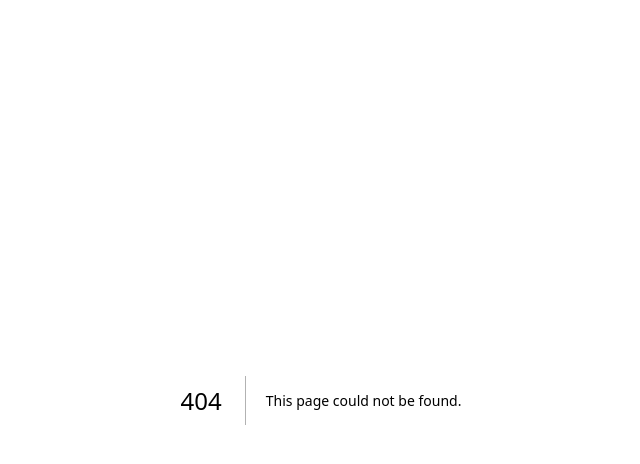
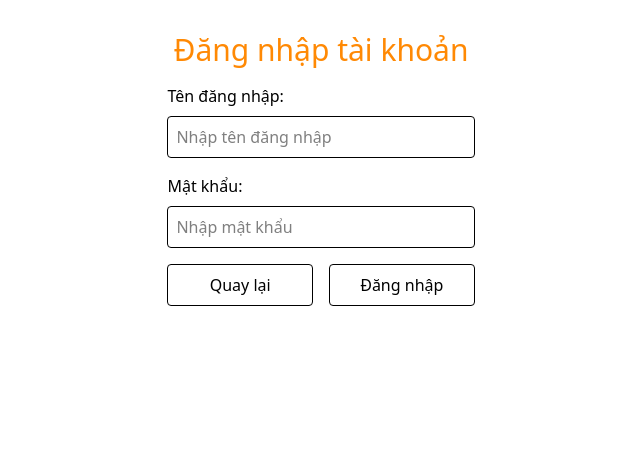
Before and after one commit to phat-dat-ag/fastfood-nextjs-frontend, a Next.js app: page /login in a window 1280 px wide. Before the commit this address had no page. Shown: the top 464 px of the page, without its empty margins (319-959 px from the left). Built offline with nearby package versions, Linux system fonts and the light colour scheme.

Commit message:
feat: implement login page use react hook form

```diff
--- /dev/null
+++ b/app/(auth)/layout.tsx
@@ -0,0 +1,5 @@
+export default function AuthLayout({
+  children,
+}: Readonly<{ children: React.ReactNode }>) {
+  return <div className="w-[60%] mx-auto mt-8">{children}</div>;
+}
--- /dev/null
+++ b/app/(auth)/login/LoginForm.tsx
@@ -0,0 +1,86 @@
+"use client";
+
+import { z } from "zod";
+import { useForm } from "react-hook-form";
+import { zodResolver } from "@hookform/resolvers/zod";
+import { LoginRequestType } from "@/app/types/auth.types";
+import FormField from "@/app/components/forms/FormField";
+import Input from "@/app/components/forms/Input";
+import CancelButton from "@/app/components/forms/buttons/CancelButton";
+import SubmitButton from "@/app/components/forms/buttons/SubmitButton";
+
+const schema = z.object({
+  username: z
+    .string()
+    .min(1, "Vui lòng nhập tên đăng nhập")
+    .min(8, "Tên đăng nhập có ít nhất 8 ký tự")
+    .max(20, "Tên đăng nhập tối đa 20 ký tự"),
+  password: z
+    .string()
+    .min(1, "Vui lòng nhập mật khẩu")
+    .min(8, "Mật khẩu phải có ít nhất 8 ký tự")
+    .max(20, "mật khẩu tối đa 20 ký tự"),
+});
+
+type FormData = z.infer<typeof schema>;
+
+function handleLoginFormSubmit(formData: FormData) {
+  const loginRequest: LoginRequestType = {
+    username: formData.username,
+    password: formData.password,
+  };
+  console.log("Submit login form", loginRequest);
+}
+
+function handleCancelLogin() {
+  console.log("Go back");
+}
+
+export default function LoginForm() {
+  const {
+    register,
+    handleSubmit,
+    formState: { errors },
+  } = useForm<FormData>({
+    resolver: zodResolver(schema),
+  });
+
+  return (
+    <form
+      className="w-[40%] flex flex-col gap-4"
+      onSubmit={handleSubmit(handleLoginFormSubmit)}
+    >
+      <FormField
+        targetId="username"
+        labelTitle="Tên đăng nhập"
+        errorMessage={errors.username?.message}
+      >
+        <Input
+          id="username"
+          type="text"
+          {...register("username")}
+          placeholder="Nhập tên đăng nhập"
+        />
+      </FormField>
+      <FormField
+        targetId="password"
+        labelTitle="Mật khẩu"
+        errorMessage={errors.password?.message}
+      >
+        <Input
+          id="password"
+          type="password"
+          {...register("password")}
+          placeholder="Nhập mật khẩu"
+        />
+      </FormField>
+      <div className="grid grid-cols-2 gap-4">
+        <CancelButton
+          buttonLabel="Quay lại"
+          onClickFunction={handleCancelLogin}
+        />
+        <SubmitButton buttonLabel="Đăng nhập" isDisabled={false} />
+      </div>
+    </form>
+  );
+}
--- /dev/null
+++ b/app/(auth)/login/page.tsx
@@ -0,0 +1,11 @@
+import FormTitle from "@/app/components/forms/FormTitle";
+import LoginForm from "./LoginForm";
+
+export default function LoginPage() {
+  return (
+    <div className="flex flex-col items-center gap-4">
+      <FormTitle formTitle="Đăng nhập tài khoản" />
+      <LoginForm />
+    </div>
+  );
+}
--- /dev/null
+++ b/app/components/forms/FormField.tsx
@@ -0,0 +1,21 @@
+interface FormFieldProps {
+  targetId: string;
+  labelTitle: string;
+  errorMessage?: string;
+  children: React.ReactNode;
+}
+
+export default function FormField({
+  targetId,
+  labelTitle,
+  errorMessage,
+  children,
+}: FormFieldProps) {
+  return (
+    <div className="flex flex-col gap-2">
+      <label htmlFor={targetId}>{labelTitle}: </label>
+      {children}
+      {errorMessage && <p className="text-red-500">{errorMessage}</p>}
+    </div>
+  );
+}
--- /dev/null
+++ b/app/components/forms/FormTitle.tsx
@@ -0,0 +1,6 @@
+interface FormTitleProps {
+  formTitle: string;
+}
+export default function FormTitle({ formTitle }: FormTitleProps) {
+  return <h1 className="text-3xl text-orange-400">{formTitle}</h1>;
+}
--- /dev/null
+++ b/app/components/forms/Input.tsx
@@ -0,0 +1,5 @@
+type InputProps = React.InputHTMLAttributes<HTMLInputElement>;
+
+export default function Input(inputProps: InputProps) {
+  return <input className="p-2 border rounded-[4px]" {...inputProps} />;
+}
--- /dev/null
+++ b/app/components/forms/buttons/CancelButton.tsx
@@ -0,0 +1,18 @@
+interface CancelButtonProps {
+  buttonLabel: string;
+  onClickFunction: () => void;
+}
+export default function CancelButton({
+  buttonLabel,
+  onClickFunction,
+}: CancelButtonProps) {
+  return (
+    <button
+      className="border rounded p-2"
+      type="button"
+      onClick={onClickFunction}
+    >
+      {buttonLabel}
+    </button>
+  );
+}
--- /dev/null
+++ b/app/components/forms/buttons/SubmitButton.tsx
@@ -0,0 +1,14 @@
+interface SubmitButtonProps {
+  buttonLabel: string;
+  isDisabled: boolean;
+}
+export default function SubmitButton({
+  buttonLabel,
+  isDisabled,
+}: SubmitButtonProps) {
+  return (
+    <button className="border rounded p-2" type="submit" disabled={isDisabled}>
+      {buttonLabel}
+    </button>
+  );
+}
--- /dev/null
+++ b/app/types/auth.types.ts
@@ -0,0 +1,4 @@
+export interface LoginRequestType {
+  username: string;
+  password: string;
+}
--- a/package.json
+++ b/package.json
@@ -12,12 +12,14 @@
   "dependencies": {
     "@emotion/react": "^11.14.0",
     "@emotion/styled": "^11.14.1",
+    "@hookform/resolvers": "^5.2.2",
     "@mui/icons-material": "^7.3.7",
     "@mui/material": "^7.3.7",
     "axios": "^1.13.5",
     "next": "16.1.6",
     "react": "19.2.3",
-    "react-dom": "19.2.3"
+    "react-dom": "19.2.3",
+    "zod": "^4.3.6"
   },
   "devDependencies": {
     "@tailwindcss/postcss": "^4",
```
Also changed, not shown: 1 other file (tests, documents, lock files or other folders).
